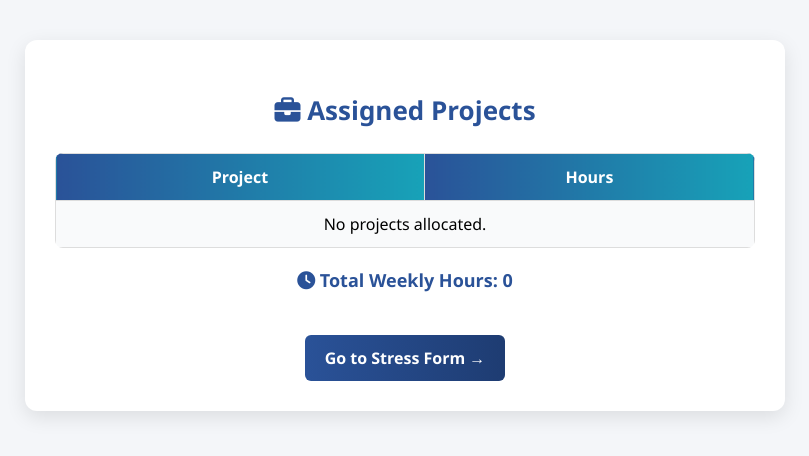
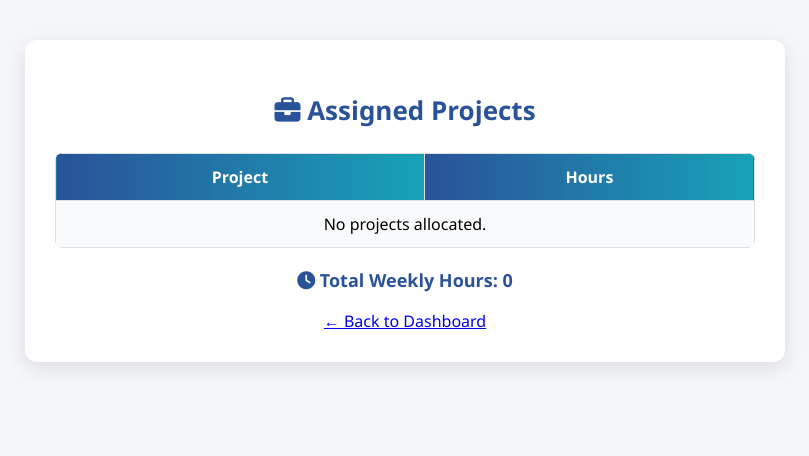
Before and after one commit to dilburroshanmohamed/Main-Project, a Django app: page /emp/projects/ in a window 1280 px wide. Shown: the top 456 px of the page, without its empty margins (235-1044 px from the left). Run offline with Django 5.2, Linux system fonts and the light colour scheme; the visitor is signed in with stand-in values (Sample User, id 1); data that the repository does not hold is empty; parts of the project's set-up code (start-up, migrations or seed data) failed here and were passed over.

Commit message:
Refactor employee dashboard links and update templates for consistency; remove unused stress form template

```diff
--- a/stressapp/urls.py
+++ b/stressapp/urls.py
@@ -6,7 +6,7 @@ urlpatterns = [
     path('login-redirect/', views.login_redirect, name='login_redirect'),
 
     # Dashboards
-    path('employee-dashboard/', views.employee_dashboard, name='employee_dashboard'),
+    path('employee-dashboard/', views.employee_dashboard, name='emp_dashboard'),
     path('admin-dashboard/', views.admin_dashboard, name='admin_dashboard'),
     path('pm-dashboard/', views.pm_dashboard, name='pm_dashboard'),
 
--- a/stressapp/views.py
+++ b/stressapp/views.py
@@ -179,7 +179,7 @@ def employee_dashboard(request):
     chart_labels = [r.created_at.strftime("%Y-%m-%d") for r in records[::-1]]
     chart_scores = [r.mental_health_score for r in records[::-1]]
 
-    return render(request, 'emp_dashboard.html', {
+    return render(request, 'emp/emp_dashboard.html', {
         'profile': profile,
         'allocations': allocations,
         'total_allocated_hours': total_allocated_hours,
--- a/templates/emp/emp_history.html
+++ b/templates/emp/emp_history.html
@@ -102,7 +102,8 @@
     {% endif %}
 
     <div class="btn-container">
-        <a href="{% url 'emp_profile' %}" class="btn">← Back to Profile</a>
+        <a href="{% url 'emp_dashboard' %}" class="btn-link">← Back to Dashboard</a>
+
     </div>
 </div>
 
--- a/templates/emp/emp_profile.html
+++ b/templates/emp/emp_profile.html
@@ -69,7 +69,8 @@
     <p class="profile-item"><i class="fas fa-briefcase"></i> <b>Job Role:</b> {{ profile.job_role }}</p>
     <p class="profile-item"><i class="fas fa-history"></i> <b>Experience:</b> {{ profile.work_experience }} years</p>
 
-    <a href="{% url 'emp_projects' %}" class="btn">Go to Projects →</a>
+    <a href="{% url 'emp_dashboard' %}" class="btn-link">← Back to Dashboard</a>
+
 </div>
 
 </body>
--- a/templates/emp/emp_projects.html
+++ b/templates/emp/emp_projects.html
@@ -113,7 +113,8 @@
     {% endif %}
 
     <div class="btn-container">
-        <a href="{% url 'emp_stress_form' %}" class="btn">Go to Stress Form →</a>
+        <a href="{% url 'emp_dashboard' %}" class="btn-link">← Back to Dashboard</a>
+
     </div>
 </div>
 
--- a/templates/emp/emp_stress form.html
+++ b/templates/emp/emp_stress_form.html
@@ -117,7 +117,8 @@
     {% endif %}
 
     <div class="btn-container">
-        <a href="{% url 'emp_history' %}" class="btn-link">Go to History →</a>
+       <a href="{% url 'emp_dashboard' %}" class="btn-link">← Back to Dashboard</a>
+
     </div>
 </div>
 
```
Also changed, not shown: templates/emp/emp_dashboard.html (renamed from templates/emp_dashboard.html).
